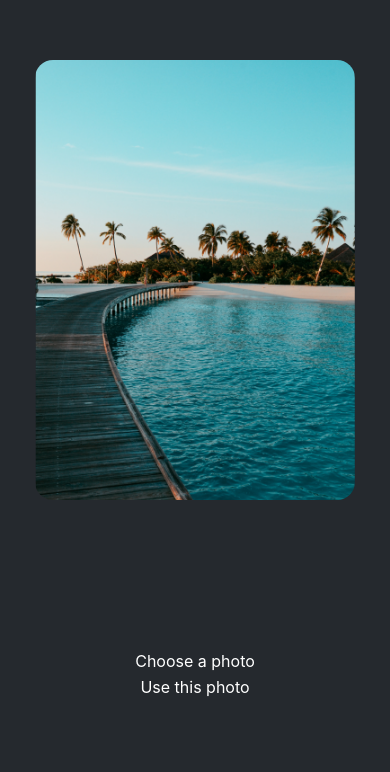
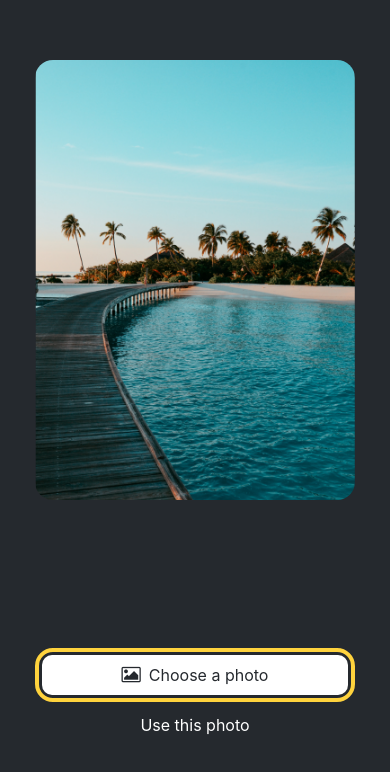
Before and after one commit to majdya/expo-snack, a React Native app: screen / in a window 390 px wide. Shown: the top 772 px of the page. Built offline with nearby package versions, Linux system fonts and the light colour scheme.

Commit message:
style button based on theme

```diff
--- a/App.js
+++ b/App.js
@@ -13,7 +13,7 @@
         <ImageViewer placeholderImageSource={PlaceholderImage} />
       </View>
       <View style={styles.footerContainer}>
-        <Button label="Choose a photo" />
+        <Button theme="primary" label="Choose a photo" />
         <Button label="Use this photo" />
       </View>
       <StatusBar style="auto" />
--- a/components/Button.js
+++ b/components/Button.js
@@ -1,6 +1,22 @@
 import { StyleSheet, View, Pressable, Text } from "react-native";
+import FontAwesome from "@expo/vector-icons/FontAwesome";
 
-export default function Button({ label }) {
+export default function Button({ label, theme }) {
+    if (theme === "primary") {
+        console.log("theme", theme);
+        return (<View style={[styles.buttonContainer, { borderWidth: 4, borderColor: "#ffd33d", borderRadius: 18 }]}>
+            <Pressable style={[styles.button, { backgroundColor: "#fff" }]} onPress={() => alert("Pressed")}>
+                <FontAwesome
+                    name="picture-o"
+                    size={18}
+                    color="#25292e"
+                    style={styles.buttonIcon}
+                />
+                <Text style={[styles.buttonLabel, { color: "#25292e" }]}>{label}</Text>
+            </Pressable>
+        </View>
+        );
+    }
     return (
         <View style={styles.buttonContainer}>
             <Pressable style={styles.button} onPress={() => alert("Pressed")}>
@@ -14,18 +30,19 @@
     buttonContainer: {
         width: 320,
         hight: 68,
-        marginHorizontal: 20,
+        marginHorizontal: 30,
         alignItems: "center",
         justifyContent: "center",
         padding: 3
     },
     button: {
-        borderRadios: 10,
+        borderRadius: 10,
         width: '100%',
         hight: '100%',
         alignItems: 'center',
         justifyContent: "center",
-        flexDirection: 'row'
+        flexDirection: 'row',
+        paddingVertical: 10,
     },
     buttonIcon: {
         paddingRight: 8,
```
